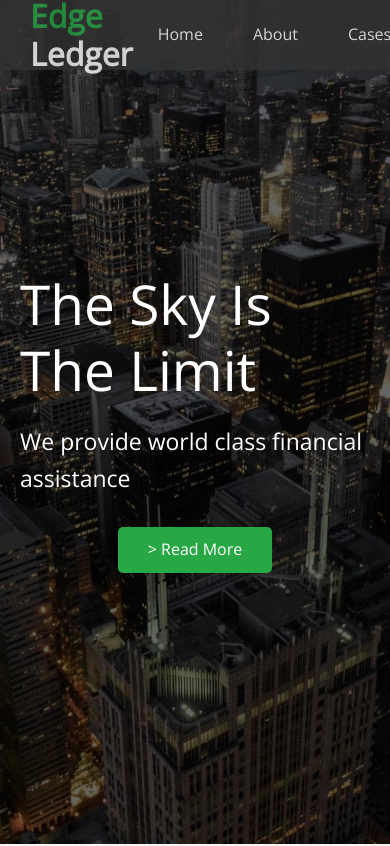
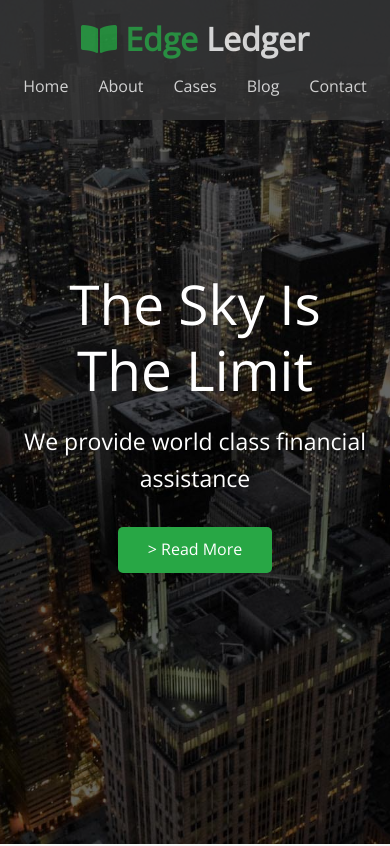
Before and after one commit to rehan01997/Web-Dev, a plain HTML site: page edgeLedger/index.html in a window 390 px wide. Shown: the top 846 px of the page. Drawn offline with nearby package versions, Linux system fonts and the light colour scheme.

Commit message:
Final Edge Ledger Website

```diff
--- a/edgeLedger/css/style.css
+++ b/edgeLedger/css/style.css
@@ -41,7 +41,6 @@ img{
     background-color : #333;
     opacity: 0.8;
     height : 70px;
-
     padding : 0 30px;
     transition: 5.5s;
 }
@@ -51,15 +50,15 @@ img{
 .navbar .logo{
     font-weight: 1000;
 }
-#navbar ul{
+.navbar ul{
     display: flex;
 }
-#navbar a{
+.navbar a{
     padding : 10px 20px;
     color : #fff;
     margin : 0 5px;
 }
-#navbar a:hover{
+.navbar a:hover{
     border-bottom : #28a728 2px solid;
 }
 /* Header */
@@ -80,11 +79,13 @@ img{
 }
 .hero .content h1{
     font-size: 55px;
+    text-align: center;
 }
 .hero .content p{
     font-size: 23px;
     max-width: 600px;
     margin : 20px 0 30px;
+    text-align: center;
 }
 /* .hero::before {
     content: '';
@@ -174,3 +175,26 @@ img{
 .footer .social > *{
     margin-right: 30px;
 }
+
+/* Media */
+@media(max-width : 768px)
+{
+    .navbar{
+        flex-direction: column;
+        height : 120px;
+        padding : 20px;
+    }
+    .navbar a{
+        padding : 10px 10px;
+    }
+    .flex-items{
+        flex-direction: column;
+    }
+    .flex-columns .column, .flex-grid .column{
+        flex : 100%;
+        max-width : 100%;
+    }
+    .team img{
+        width : 70%;
+    }
+}
--- a/edgeLedger/css/utilities.css
+++ b/edgeLedger/css/utilities.css
@@ -104,6 +104,7 @@
 .flex-grid .row{
     display: flex;
     padding : 0 4px;
+    flex-wrap: wrap;
 }
 .flex-grid .column{
     display: flex;
--- a/edgeLedger/index.html
+++ b/edgeLedger/index.html
@@ -4,14 +4,15 @@
     <meta charset="UTF-8">
     <meta name="viewport" content="width=device-width, initial-scale=1.0">
     <title>Edge Ledger | Home Page</title>
+    <link rel="shortcut icon" type="image/x-icon" href="./favicon.ico">
     <link rel="stylesheet" href="https://cdnjs.cloudflare.com/ajax/libs/font-awesome/5.13.0/css/all.min.css" integrity="sha256-h20CPZ0QyXlBuAw7A+KluUYx/3pK+c7lYEpqLTlxjYQ="crossorigin="anonymous"/>
     <link rel="stylesheet" href="css/utilities.css">
     <link rel="stylesheet" href="css/style.css">
 </head>
-<body>
+<body id="home">
     <header class="hero">
         <div id="navbar" class="navbar top">
-            <h1 class="logo"><span class="text-primary">Edge</span> Ledger</h1>
+            <h1 class="logo"><span class="text-primary"><i class="fas fa-book-open"></i> Edge</span> Ledger</h1>
             <nav>
                 <ul>
                     <li><a href="#home">Home</a></li>
```
Also changed, not shown: edgeLedger/favicon.ico (added), web_cheatsheet.txt.
